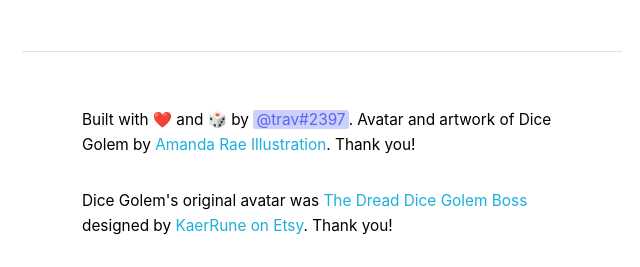
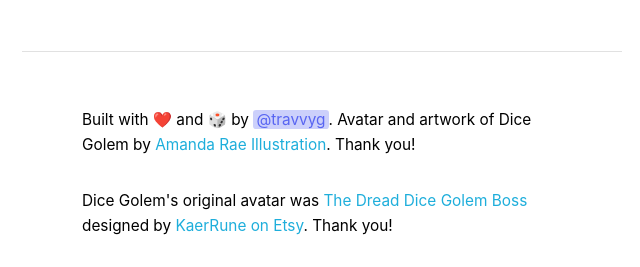
Before and after one commit to travis-g/dice-golem, a Jekyll site: the page built from docs/index.html, in a window 1280 px wide. Shown: the part 812-1079 px from the top of the page, without its empty margins (318-958 px from the left). Built offline with Jekyll 4.4.1, drawn with Linux system fonts in a browser that asks for light colours.

Commit message:
site: update username
Updates developer username in the site's attributions.

```diff
--- a/docs/_includes/attributions.html
+++ b/docs/_includes/attributions.html
@@ -1,4 +1,4 @@
 <div class="container container--left" style="font-size: 80%;">
-  <p>Built with ❤️ and 🎲 by <span class="mention">@trav#2397</span>. Avatar and artwork of Dice Golem by <a href="https://www.amandaraeillustration.com/" title="Amanda Rae Illustration" target="_blank">Amanda Rae Illustration</a>. Thank you!</p>
+  <p>Built with ❤️ and 🎲 by <span class="mention">@travvyg</span>. Avatar and artwork of Dice Golem by <a href="https://www.amandaraeillustration.com/" title="Amanda Rae Illustration" target="_blank">Amanda Rae Illustration</a>. Thank you!</p>
   <p>Dice Golem's original avatar was <a href="https://www.etsy.com/listing/703692008/the-dread-dice-golem-boss-and-his-evil" title="The Dice Golem Boss" target="_blank">The Dread Dice Golem Boss</a> designed by <a href="https://www.etsy.com/shop/KaerRune" title="https://www.etsy.com/shop/KaerRune" target="_blank">KaerRune on Etsy</a>. Thank you!</p>
 </div>
```
